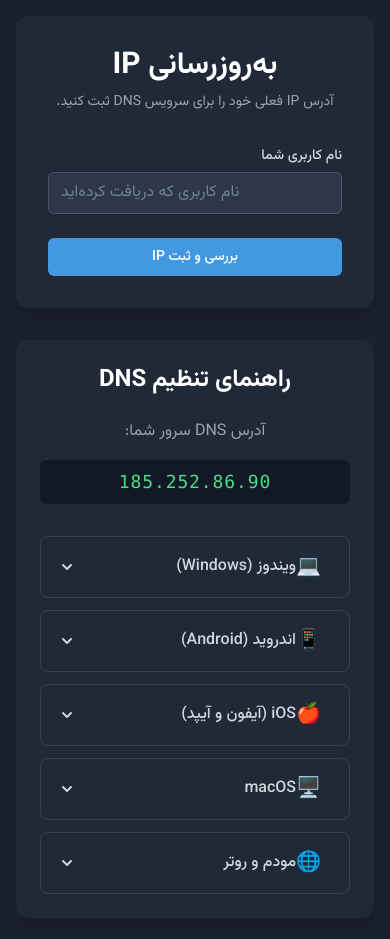
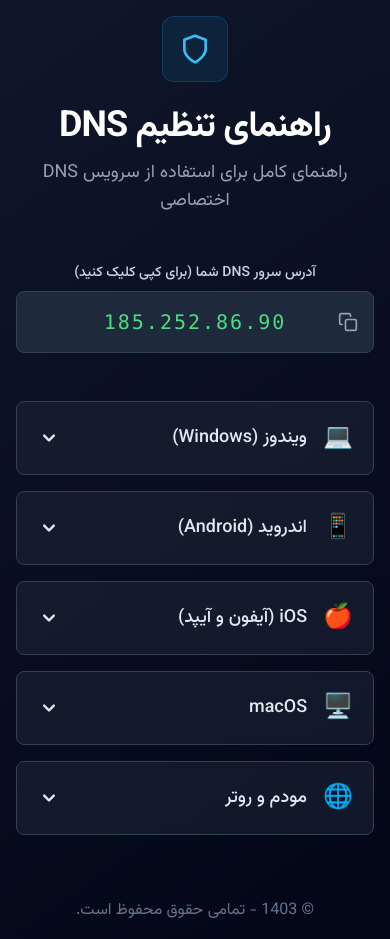
Before and after one commit to Amirrezahoseinabadi/adguard-ip, a plain HTML site: page index.html in a window 390 px wide. Drawn offline with nearby package versions, Linux system fonts and the light colour scheme.

Commit message:
Add files via upload

```diff
--- a/index.html
+++ b/index.html
@@ -3,111 +3,97 @@
 <head>
     <meta charset="UTF-8">
     <meta name="viewport" content="width=device-width, initial-scale=1.0">
-    <title>پنل ثبت IP برای DNS</title>
-    <script src="https://cdn.tailwindcss.com"></script>
+    <title>راهنمای تنظیمات DNS</title>
+    <!-- استفاده از Tailwind CSS به همراه پلاگین Typography برای استایل‌دهی بهتر متن‌ها -->
+    <script src="https://cdn.tailwindcss.com?plugins=typography"></script>
     <link rel="preconnect" href="https://fonts.googleapis.com">
     <link rel="preconnect" href="https://fonts.gstatic.com" crossorigin>
     <link href="https://fonts.googleapis.com/css2?family=Vazirmatn:wght@400;500;700&display=swap" rel="stylesheet">
     <style>
+        /* استایل‌های سفارشی برای ظاهر بهتر */
         body {
             font-family: 'Vazirmatn', sans-serif;
-            background-color: #1a202c; /* bg-gray-900 */
-            color: #e2e8f0; /* text-gray-200 */
+            /* ایجاد یک پس‌زمینه گرادیان تیره و جذاب */
+            background: linear-gradient(145deg, #0f172a 0%, #020617 100%);
+            scroll-behavior: smooth;
         }
-        .form-input {
-            background-color: #2d3748; /* bg-gray-800 */
-            border-color: #4a5568; /* border-gray-600 */
-            color: #e2e8f0; /* text-gray-200 */
-            text-align: left;
-            direction: ltr;
+
+        /* استایل دکمه‌های آکاردئون */
+        .accordion-button {
+            transition: background-color 0.3s ease;
         }
-        .form-input::placeholder {
-            color: #718096; /* text-gray-400 */
-        }
-        .btn-primary {
-            background-color: #4299e1; /* bg-blue-500 */
-            transition: background-color 0.3s;
-        }
-        .btn-primary:hover {
-            background-color: #3182ce; /* bg-blue-600 */
-        }
-        .btn-primary:disabled {
-            background-color: #4a5568; /* bg-gray-600 */
-            cursor: not-allowed;
-        }
-        .toast {
-            visibility: hidden;
-            opacity: 0;
-            transition: opacity 0.5s, visibility 0.5s;
-        }
-        .toast.show {
-            visibility: visible;
-            opacity: 1;
-        }
-        /* Accordion styles */
+
+        /* انیمیشن باز و بسته شدن محتوای آکاردئون */
         .accordion-content {
             max-height: 0;
             overflow: hidden;
-            transition: max-height 0.4s ease-out;
+            transition: max-height 0.5s ease-in-out;
         }
+
+        /* انیمیشن چرخش آیکون فلش در آکاردئون */
         .accordion-button svg {
-            transition: transform 0.3s ease;
+            transition: transform 0.4s cubic-bezier(0.68, -0.55, 0.27, 1.55);
         }
+
         .accordion-button.open svg {
             transform: rotate(180deg);
         }
+
+        /* استایل اعلان کپی شدن */
+        .copy-notification {
+            visibility: hidden;
+            opacity: 0;
+            transform: translateY(20px);
+            transition: all 0.3s ease-in-out;
+        }
+
+        .copy-notification.show {
+            visibility: visible;
+            opacity: 1;
+            transform: translateY(0);
+        }
     </style>
 </head>
-<body class="flex flex-col items-center justify-center min-h-screen p-4">
+<body class="bg-slate-900 text-slate-200 antialiased">
 
-    <!-- IP Updater Card -->
-    <div class="w-full max-w-md p-8 space-y-8 bg-gray-800 rounded-xl shadow-lg mb-8">
-        <div>
-            <h2 class="text-3xl font-bold text-center text-white">به‌روزرسانی IP</h2>
-            <p class="mt-2 text-center text-sm text-gray-400">
-                آدرس IP فعلی خود را برای سرویس DNS ثبت کنید.
-            </p>
-        </div>
+    <div class="min-h-screen flex flex-col items-center justify-center p-4 sm:p-6 lg:p-8">
+        <main class="w-full max-w-3xl mx-auto">
+            <!-- بخش هدر و عنوان اصلی صفحه -->
+            <header class="text-center mb-12">
+                <div class="inline-block p-4 bg-sky-500/10 border border-sky-500/20 rounded-xl mb-4">
+                    <svg xmlns="http://www.w3.org/2000/svg" width="32" height="32" viewBox="0 0 24 24" fill="none" stroke="currentColor" stroke-width="2" stroke-linecap="round" stroke-linejoin="round" class="text-sky-400"><path d="M12 22s8-4 8-10V5l-8-3-8 3v7c0 6 8 10 8 10z"></path></svg>
+                </div>
+                <h1 class="text-4xl md:text-5xl font-bold text-white tracking-tight">راهنمای تنظیم DNS</h1>
+                <p class="mt-3 text-lg text-slate-400">راهنمای کامل برای استفاده از سرویس DNS اختصاصی</p>
+            </header>
 
-        <div class="space-y-6">
-            <div>
-                <label for="username" class="text-sm font-medium text-gray-300">نام کاربری شما</label>
-                <input id="username" name="username" type="text" required
-                       class="form-input block w-full px-3 py-2 mt-1 border rounded-md shadow-sm focus:outline-none focus:ring-blue-500 focus:border-blue-500 sm:text-sm"
-                       placeholder="نام کاربری که دریافت کرده‌اید">
-            </div>
+            <!-- بخش نمایش و کپی آدرس IP سرور DNS -->
+            <section class="mb-12">
+                <label for="dns-ip" class="block text-sm font-medium text-slate-300 mb-2 text-center">آدرس سرور DNS شما (برای کپی کلیک کنید)</label>
+                <div class="relative group">
+                    <input id="dns-ip" type="text" readonly class="w-full bg-slate-800 border border-slate-700 text-green-400 text-center font-mono text-xl p-4 rounded-lg tracking-widest cursor-pointer focus:outline-none focus:ring-2 focus:ring-sky-500 transition-all" value="">
+                    <div class="absolute top-1/2 right-4 -translate-y-1/2 text-slate-400 group-hover:text-white transition-colors">
+                        <svg xmlns="http://www.w3.org/2000/svg" width="20" height="20" viewBox="0 0 24 24" fill="none" stroke="currentColor" stroke-width="2" stroke-linecap="round" stroke-linejoin="round"><rect x="9" y="9" width="13" height="13" rx="2" ry="2"></rect><path d="M5 15H4a2 2 0 0 1-2-2V4a2 2 0 0 1 2-2h9a2 2 0 0 1 2 2v1"></path></svg>
+                    </div>
+                </div>
+            </section>
 
-            <div>
-                <button id="submitBtn" onclick="updateClientIp()"
-                        class="btn-primary w-full flex justify-center py-2 px-4 border border-transparent rounded-md shadow-sm text-sm font-medium text-white focus:outline-none focus:ring-2 focus:ring-offset-2 focus:ring-blue-500">
-                    <span id="btnText">بررسی و ثبت IP</span>
-                    <svg id="spinner" class="animate-spin -ml-1 mr-3 h-5 w-5 text-white hidden" xmlns="http://www.w3.org/2000/svg" fill="none" viewBox="0 0 24 24">
-                        <circle class="opacity-25" cx="12" cy="12" r="10" stroke="currentColor" stroke-width="4"></circle>
-                        <path class="opacity-75" fill="currentColor" d="M4 12a8 8 0 018-8V0C5.373 0 0 5.373 0 12h4zm2 5.291A7.962 7.962 0 014 12H0c0 3.042 1.135 5.824 3 7.938l3-2.647z"></path>
-                    </svg>
-                </button>
-            </div>
-        </div>
+            <!-- بخش اصلی راهنما به صورت آکاردئون -->
+            <section id="accordion-container" class="space-y-4">
+                <!-- آیتم‌های آکاردئون توسط جاوااسکریپت در اینجا ساخته می‌شوند -->
+            </section>
+        </main>
+
+        <!-- فوتر صفحه -->
+        <footer class="text-center mt-16 text-slate-500">
+            <p>&copy; 1403 - تمامی حقوق محفوظ است.</p>
+        </footer>
     </div>
 
-    <!-- Instructions Accordion Card -->
-    <div class="w-full max-w-2xl p-6 bg-gray-800 rounded-xl shadow-lg">
-        <h3 class="text-2xl font-bold text-center text-white mb-6">راهنمای تنظیم DNS</h3>
-        <p class="text-center text-gray-400 mb-4">آدرس DNS سرور شما:</p>
-        <div class="text-center bg-gray-900 text-green-400 font-mono py-2 px-4 rounded-md text-lg tracking-wider mb-8" id="dns-ip-display">
-            <!-- DNS IP will be inserted here by script -->
-        </div>
-
-        <div class="space-y-3" id="accordion-container">
-            <!-- Accordion items will be generated by script -->
-        </div>
-    </div>
-
-
-    <!-- Toast Notification -->
-    <div id="toast" class="toast fixed bottom-5 right-5 flex items-center w-full max-w-xs p-4 space-x-4 text-gray-500 bg-white divide-x divide-gray-200 rounded-lg shadow dark:text-gray-400 dark:divide-gray-700 space-x-reverse dark:bg-gray-800" role="alert">
-        <div id="toast-icon" class="text-2xl"></div>
-        <div id="toast-message" class="pr-4 text-sm font-normal"></div>
+    <!-- اعلان نمایش داده شده هنگام کپی موفقیت‌آمیز -->
+    <div id="copy-notification" class="copy-notification fixed bottom-5 right-5 flex items-center gap-3 w-full max-w-xs p-4 text-sm font-semibold text-sky-200 bg-slate-800/80 border border-slate-700 rounded-lg shadow-lg backdrop-blur-sm" role="alert">
+        <svg xmlns="http://www.w3.org/2000/svg" width="20" height="20" viewBox="0 0 24 24" fill="none" stroke="currentColor" stroke-width="2" stroke-linecap="round" stroke-linejoin="round" class="text-green-400"><polyline points="20 6 9 17 4 12"></polyline></svg>
+        <span>آدرس DNS در کلیپ‌بورد کپی شد!</span>
     </div>
 
 <script>
@@ -115,22 +101,20 @@
     // !!! توجه: تنظیمات مهم - این بخش را با دقت ویرایش کنید !!!
     // -------------------------------------------------------------------
 
-    // 1. آدرس کامل ورکر کلودفلر خود را که ساخته‌اید، در خط زیر جایگزین کنید.
-    const WORKER_URL = "https://adguard-api-proxy.amiruserbot7.workers.dev/";
-
-    // 2. آدرس IP سرور DNS خود را اینجا وارد کنید تا در راهنما نمایش داده شود.
+    // 1. آدرس IP سرور DNS خود را اینجا وارد کنید تا در راهنما نمایش داده شود.
     const DNS_SERVER_IP = "185.252.86.90";
 
     // -------------------------------------------------------------------
 
-    document.getElementById('dns-ip-display').textContent = DNS_SERVER_IP;
+    // قرار دادن آدرس DNS در کادر نمایش
+    document.getElementById('dns-ip').value = DNS_SERVER_IP;
 
     const instructions = [
         {
             title: 'ویندوز (Windows)',
             icon: '💻',
             content: `
-                <ol class="list-decimal list-inside space-y-2 text-gray-300">
+                <ol>
                     <li>وارد <strong>Control Panel</strong> شوید.</li>
                     <li>به <strong>Network and Internet</strong> و سپس <strong>Network and Sharing Center</strong> بروید.</li>
                     <li>روی کانکشن فعال خود (مثلاً Ethernet یا Wi-Fi) کلیک کرده و <strong>Properties</strong> را انتخاب کنید.</li>
@@ -144,12 +128,12 @@
             title: 'اندروید (Android)',
             icon: '📱',
             content: `
-                <ol class="list-decimal list-inside space-y-2 text-gray-300">
+                <ol>
                     <li>به <strong>Settings</strong> و سپس <strong>Network & internet</strong> (یا Wi-Fi & network) بروید.</li>
                     <li>گزینه <strong>Private DNS</strong> را پیدا کنید. (اگر پیدا نشد، آن را جستجو کنید).</li>
                     <li>گزینه <strong>Private DNS provider hostname</strong> را انتخاب کنید.</li>
                     <li>در کادر مربوطه، آدرس <strong>${DNS_SERVER_IP}</strong> را وارد کرده و <strong>Save</strong> کنید.</li>
-                    <li class="mt-4 text-sm text-gray-400"><strong>روش جایگزین (برای Wi-Fi):</strong> در تنظیمات Wi-Fi، روی شبکه متصل خود نگه داشته و <strong>Modify network</strong> را انتخاب کنید. سپس IP settings را به <strong>Static</strong> تغییر داده و در قسمت DNS 1 آدرس را وارد کنید.</li>
+                    <li class="mt-4 !text-slate-400"><strong>روش جایگزین (برای Wi-Fi):</strong> در تنظیمات Wi-Fi، روی شبکه متصل خود نگه داشته و <strong>Modify network</strong> را انتخاب کنید. سپس IP settings را به <strong>Static</strong> تغییر داده و در قسمت DNS 1 آدرس را وارد کنید.</li>
                 </ol>
             `
         },
@@ -157,7 +141,7 @@
             title: 'iOS (آیفون و آیپد)',
             icon: '🍎',
             content: `
-                <ol class="list-decimal list-inside space-y-2 text-gray-300">
+                <ol>
                     <li>به <strong>Settings</strong> و سپس <strong>Wi-Fi</strong> بروید.</li>
                     <li>روی علامت <strong>(i)</strong> آبی رنگ کنار نام شبکه Wi-Fi خود ضربه بزنید.</li>
                     <li>به پایین اسکرول کرده و <strong>Configure DNS</strong> را انتخاب کنید.</li>
@@ -171,7 +155,7 @@
             title: 'macOS',
             icon: '🖥️',
             content: `
-                <ol class="list-decimal list-inside space-y-2 text-gray-300">
+                <ol>
                     <li>منوی Apple را باز کرده و به <strong>System Settings</strong> (یا System Preferences) بروید.</li>
                     <li>روی <strong>Network</strong> کلیک کنید.</li>
                     <li>کانکشن فعال خود (Wi-Fi یا Ethernet) را از لیست انتخاب کرده و روی دکمه <strong>Details...</strong> (یا Advanced...) کلیک کنید.</li>
@@ -186,8 +170,8 @@
             title: 'مودم و روتر',
             icon: '🌐',
             content: `
-                <p class="text-gray-300">تنظیم DNS روی مودم باعث می‌شود تمام دستگاه‌های متصل به آن به صورت خودکار از این سرویس استفاده کنند.</p>
-                <ol class="list-decimal list-inside space-y-2 text-gray-300 mt-4">
+                <p>تنظیم DNS روی مودم باعث می‌شود تمام دستگاه‌های متصل به آن به صورت خودکار از این سرویس استفاده کنند.</p>
+                <ol class="mt-4">
                     <li>مرورگر خود را باز کرده و با وارد کردن آدرس IP مودم (معمولاً <strong>192.168.1.1</strong>) وارد پنل تنظیمات آن شوید.</li>
                     <li>نام کاربری و رمز عبور مودم را وارد کنید (معمولاً admin/admin یا روی برچسب پشت مودم نوشته شده است).</li>
                     <li>به دنبال بخشی به نام <strong>DNS Settings</strong>، <strong>Network Settings</strong> یا <strong>DHCP Server</strong> بگردید.</li>
@@ -198,22 +182,25 @@
         },
     ];
 
+    // ساخت آیتم‌های آکاردئون به صورت پویا
     const accordionContainer = document.getElementById('accordion-container');
     instructions.forEach(item => {
         const itemHtml = `
-            <div class="border border-gray-700 rounded-lg">
+            <div class="bg-slate-800/50 border border-slate-700 rounded-lg backdrop-blur-sm transition-all duration-300 hover:border-sky-500/50">
                 <h2>
-                    <button type="button" class="accordion-button flex items-center justify-between w-full p-4 font-medium text-right text-gray-300 hover:bg-gray-700 focus:outline-none">
-                        <span class="flex items-center">
-                            <span class="text-xl mr-3">${item.icon}</span>
+                    <button type="button" class="accordion-button flex items-center justify-between w-full p-5 font-medium text-right text-slate-200 hover:bg-slate-800/60 rounded-lg focus:outline-none focus-visible:ring focus-visible:ring-sky-500">
+                        <span class="flex items-center text-lg">
+                            <span class="text-2xl ml-4">${item.icon}</span>
                             <span>${item.title}</span>
                         </span>
-                        <svg class="w-5 h-5 shrink-0" fill="currentColor" viewBox="0 0 20 20" xmlns="http://www.w3.org/2000/svg"><path fill-rule="evenodd" d="M5.293 7.293a1 1 0 011.414 0L10 10.586l3.293-3.293a1 1 0 111.414 1.414l-4 4a1 1 0 01-1.414 0l-4-4a1 1 0 010-1.414z" clip-rule="evenodd"></path></svg>
+                        <svg class="w-6 h-6 shrink-0" fill="currentColor" viewBox="0 0 20 20" xmlns="http://www.w3.org/2000/svg"><path fill-rule="evenodd" d="M5.293 7.293a1 1 0 011.414 0L10 10.586l3.293-3.293a1 1 0 111.414 1.414l-4 4a1 1 0 01-1.414 0l-4-4a1 1 0 010-1.414z" clip-rule="evenodd"></path></svg>
                     </button>
                 </h2>
                 <div class="accordion-content">
-                    <div class="p-5 border-t border-gray-700">
-                        ${item.content}
+                    <div class="p-5 pt-0">
+                        <div class="prose prose-invert prose-p:text-slate-300 prose-li:text-slate-300 prose-ol:list-decimal prose-strong:text-slate-100">
+                            ${item.content}
+                        </div>
                     </div>
                 </div>
             </div>
@@ -221,9 +208,22 @@
         accordionContainer.innerHTML += itemHtml;
     });
 
+    // مدیریت رویداد کلیک برای باز و بسته کردن آکاردئون‌ها
     document.querySelectorAll('.accordion-button').forEach(button => {
         button.addEventListener('click', () => {
             const content = button.parentElement.nextElementSibling;
+            const isOpen = button.classList.contains('open');
+
+            // بستن تمام آکاردئون‌های باز دیگر
+            document.querySelectorAll('.accordion-button.open').forEach(openButton => {
+                if (openButton !== button) {
+                    openButton.classList.remove('open');
+                    const openContent = openButton.parentElement.nextElementSibling;
+                    openContent.style.maxHeight = null;
+                }
+            });
+
+            // باز یا بسته کردن آکاردئون فعلی
             button.classList.toggle('open');
             if (content.style.maxHeight) {
                 content.style.maxHeight = null;
@@ -233,81 +233,34 @@
         });
     });
 
-    const submitBtn = document.getElementById('submitBtn');
-    const btnText = document.getElementById('btnText');
-    const spinner = document.getElementById('spinner');
+    // تابع برای کپی کردن آدرس DNS
+    function copyDnsIp() {
+        const dnsInput = document.getElementById('dns-ip');
+        dnsInput.select();
+        // سازگار با دستگاه‌های موبایل
+        dnsInput.setSelectionRange(0, 99999);
 
-    function showToast(message, isSuccess) {
-        const toast = document.getElementById('toast');
-        const toastMessage = document.getElementById('toast-message');
-        const toastIcon = document.getElementById('toast-icon');
+        try {
+            // استفاده از روش سازگارتر برای کپی در کلیپ‌بورد
+            document.execCommand('copy');
 
-        toastMessage.textContent = message;
-        if (isSuccess) {
-            toast.classList.remove('bg-red-200', 'dark:bg-red-800');
-            toast.classList.add('bg-green-200', 'dark:bg-green-800');
-            toastIcon.textContent = '✅';
-        } else {
-            toast.classList.remove('bg-green-200', 'dark:bg-green-800');
-            toast.classList.add('bg-red-200', 'dark:bg-red-800');
-            toastIcon.textContent = '❌';
+            // نمایش اعلان موفقیت
+            const notification = document.getElementById('copy-notification');
+            notification.classList.add('show');
+            setTimeout(() => {
+                notification.classList.remove('show');
+            }, 3000);
+        } catch (err) {
+            console.error('خطا در کپی کردن متن: ', err);
         }
 
-        toast.classList.add('show');
-        setTimeout(() => {
-            toast.classList.remove('show');
-        }, 5000);
+        // برداشتن انتخاب از روی متن پس از کپی
+        window.getSelection().removeAllRanges();
     }
 
-    async function updateClientIp() {
-        const username = document.getElementById('username').value.trim();
-        if (!username) {
-            showToast('لطفاً نام کاربری خود را وارد کنید.', false);
-            return;
-        }
-        if (WORKER_URL.includes("!!!")) {
-            showToast('خطای پیکربندی: لطفاً آدرس ورکر را در فایل HTML ویرایش کنید.', false);
-            return;
-        }
+    // افزودن رویداد کلیک به کادر نمایش IP برای فعال کردن تابع کپی
+    document.getElementById('dns-ip').addEventListener('click', copyDnsIp);
 
-        // --- UI Loading State ---
-        submitBtn.disabled = true;
-        btnText.textContent = 'در حال پردازش...';
-        spinner.classList.remove('hidden');
-
-        try {
-            const response = await fetch(WORKER_URL, {
-                method: 'POST',
-                headers: {
-                    'Content-Type': 'application/json'
-                },
-                body: JSON.stringify({ username: username })
-            });
-
-            const result = await response.json();
-
-            if (response.ok) {
-                showToast(result.message, true);
-            } else {
-                throw new Error(result.error || 'یک خطای ناشناخته رخ داد.');
-            }
-
-        } catch (error) {
-            console.error('An error occurred:', error);
-            let errorMessage = 'یک خطای غیرمنتظره رخ داد.';
-             if (error.message.includes('Failed to fetch')) {
-                 errorMessage = 'خطای شبکه. آیا آدرس ورکر صحیح است و ورکر فعال است؟';
-            } else {
-                 errorMessage = error.message;
-            }
-            showToast(errorMessage, false);
-        } finally {
-            // --- UI Reset State ---
-            submitBtn.disabled = false;
-            btnText.textContent = 'بررسی و ثبت IP';
-            spinner.classList.add('hidden');
-        }
-    }
 </script>
 
 </body>
```
